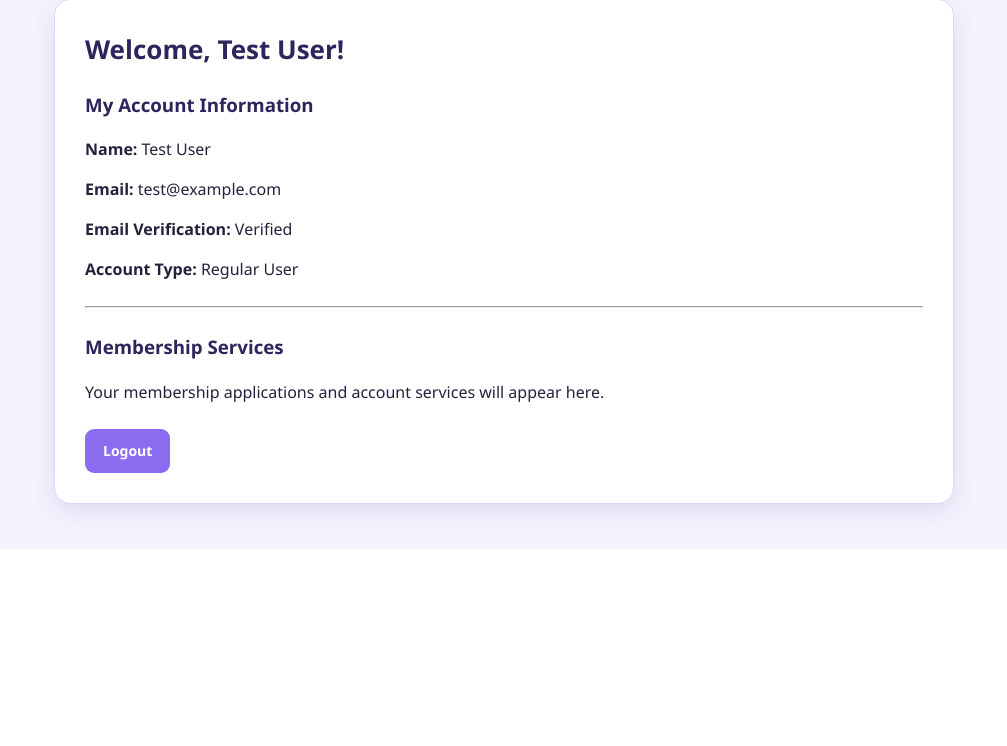
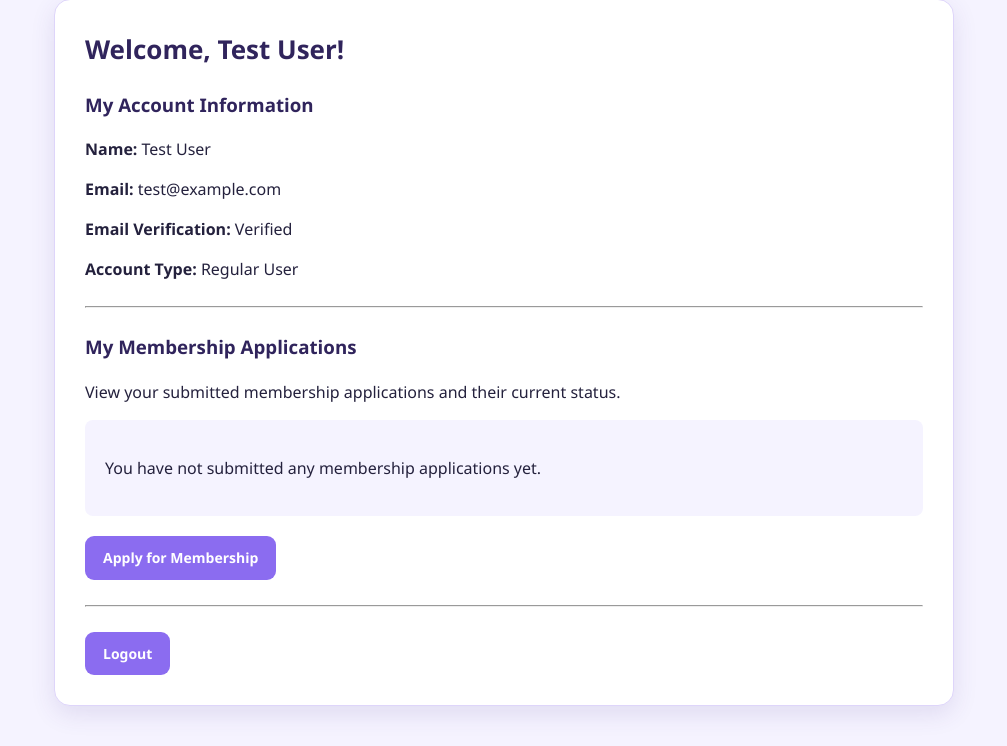
Before and after one commit to aerick923/TW31-LARAVEL-FINAL-PROJECT, a Laravel app: template resources/views/user/dashboard.blade.php in a window 1280 px wide. Shown: the part 251-997 px from the top of the page, without its empty margins (136-1143 px from the left). Before the commit the page ends 785 px from the top, so only its background shows below. Run offline with Laravel 12, Linux system fonts and the light colour scheme; the template is opened without the code that fills it, so the values that code supplies are empty; a user stored in the database is signed in; data comes from the database, SQL or seed files in the repository.

Commit message:
Added user membership application history and polished login page

```diff
--- a/resources/views/user/dashboard.blade.php
+++ b/resources/views/user/dashboard.blade.php
@@ -10,7 +10,67 @@
 
     <link rel="stylesheet"
           href="{{ asset('css/design.css') }}">
+
+    <style>
+        .application-table-wrapper {
+            width: 100%;
+            overflow-x: auto;
+            margin-top: 20px;
+        }
+
+        .application-table {
+            width: 100%;
+            border-collapse: collapse;
+        }
+
+        .application-table th,
+        .application-table td {
+            padding: 12px;
+            text-align: left;
+            border-bottom: 1px solid #ddd6fe;
+        }
+
+        .application-table th {
+            background: #ede9fe;
+            color: #30236b;
+        }
+
+        .application-table td {
+            overflow-wrap: anywhere;
+        }
+
+        .application-table tr:hover {
+            background: #faf8ff;
+        }
+
+        .status-badge {
+            display: inline-block;
+            padding: 6px 12px;
+            border-radius: 20px;
+            font-size: 12px;
+            font-weight: bold;
+            background: #f3f4f6;
+            color: #374151;
+        }
+
+        .membership-actions {
+            margin-top: 20px;
+        }
+
+        .membership-actions .btn {
+            display: inline-block;
+            text-decoration: none;
+        }
+
+        .empty-applications {
+            padding: 20px;
+            background: #f5f3ff;
+            border-radius: 8px;
+            margin-top: 15px;
+        }
+    </style>
 </head>
+
 <body>
 
 <header class="hero">
@@ -32,7 +92,7 @@
                 padding: 15px;
                 border-radius: 8px;
                 margin: 20px 0;
-            ">
+            " role="status">
                 {{ session('success') }}
             </div>
         @endif
@@ -63,12 +123,87 @@
 
         <hr style="margin: 25px 0;">
 
-        <h3>Membership Services</h3>
+        <!-- MEMBERSHIP APPLICATION HISTORY -->
+
+        <h3>My Membership Applications</h3>
 
         <p>
-            Your membership applications and account
-            services will appear here.
+            View your submitted membership applications
+            and their current status.
         </p>
+
+        @if($applications->isEmpty())
+
+            <div class="empty-applications">
+                <p>
+                    You have not submitted any membership
+                    applications yet.
+                </p>
+            </div>
+
+        @else
+
+            <div class="application-table-wrapper">
+
+                <table class="application-table">
+
+                    <thead>
+                        <tr>
+                            <th>Reference No.</th>
+                            <th>Category</th>
+                            <th>Status</th>
+                            <th>Date Submitted</th>
+                        </tr>
+                    </thead>
+
+                    <tbody>
+
+                        @foreach($applications as $application)
+
+                            <tr>
+                                <td>
+                                    {{ $application->reference_no }}
+                                </td>
+
+                                <td>
+                                    {{ $application->category?->name ?? 'Unavailable' }}
+                                </td>
+
+                                <td>
+                                    <span class="status-badge">
+                                        {{ ucfirst($application->status) }}
+                                    </span>
+                                </td>
+
+                                <td>
+                                    {{ $application->created_at?->format('M d, Y') ?? 'N/A' }}
+                                </td>
+                            </tr>
+
+                        @endforeach
+
+                    </tbody>
+
+                </table>
+
+            </div>
+
+        @endif
+
+        <!-- MEMBERSHIP APPLICATION BUTTON -->
+
+        <div class="membership-actions">
+
+            <a href="{{ route('membership.create') }}"
+               class="btn">
+                Apply for Membership
+            </a>
+
+        </div>
+
+        <hr style="margin: 25px 0;">
+
+        <!-- LOGOUT -->
 
         <form action="{{ route('logout') }}"
               method="POST"
```
Also changed, not shown: resources/views/auth/login.blade.php (+8 -0 lines).
